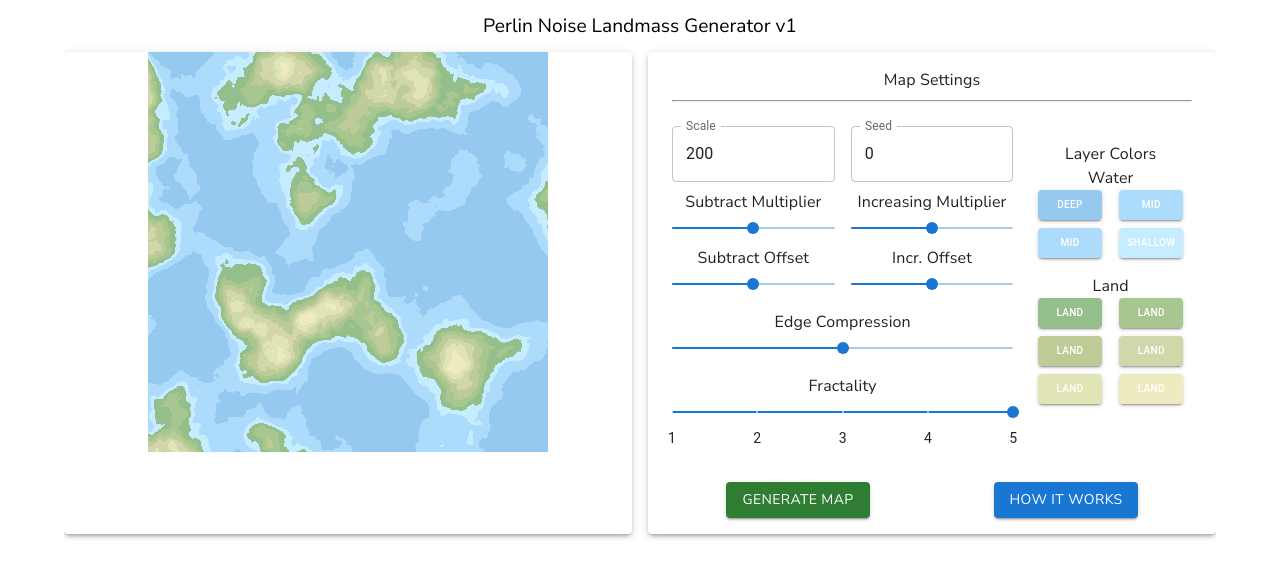
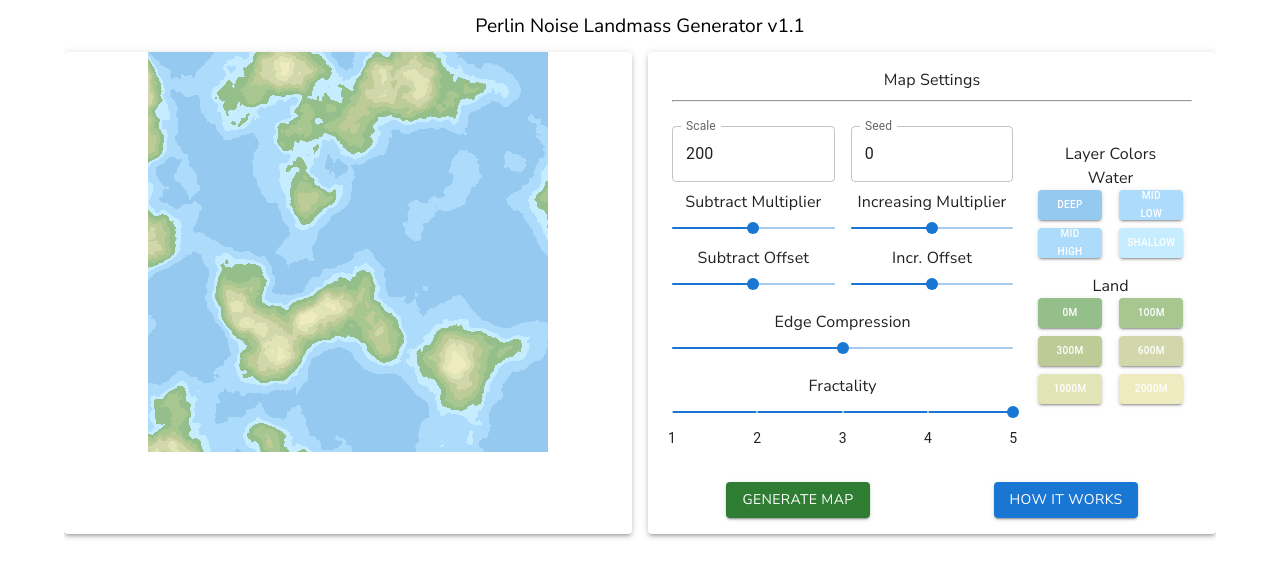
Before and after one commit to daniel-macias/landmass, a React (Create React App) app: page / in a window 1280 px wide. Shown: the top 578 px of the page. Built offline with nearby package versions, Linux system fonts and the light colour scheme.

Commit message:
small visual details, updated meta tags and readme

```diff
--- a/package.json
+++ b/package.json
@@ -1,6 +1,6 @@
 {
   "name": "landmass",
-  "version": "0.1.0",
+  "version": "0.1.1",
   "private": true,
   "dependencies": {
     "@emotion/react": "^11.11.1",
--- a/public/index.html
+++ b/public/index.html
@@ -7,8 +7,12 @@
     <meta name="theme-color" content="#000000" />
     <meta
       name="description"
-      content="Web site created using create-react-app"
+      content="Perlin Noise Landmass Generator: Create unique topographical maps using Perlin noise with customizable settings."
     />
+    <meta name="keywords" content="Perlin noise, landmass generator, topographical maps, map generator, React app" />
+    <meta name="author" content="Daniel Macías" />
+    <meta property="og:title" content="Perlin Noise Landmass Generator" />
+    <meta property="og:description" content="Create unique topographical maps using Perlin noise with customizable settings." />
     <link rel="apple-touch-icon" href="%PUBLIC_URL%/logo192.png" />
     <link
       href="https://fonts.googleapis.com/css?family=Nunito+Sans:300,400,700&display=swap"
--- a/src/App.tsx
+++ b/src/App.tsx
@@ -78,7 +78,7 @@ function App() {
             overflowY: 'auto', // Enable vertical scrolling when needed
           }}
         >
-          <h1 className="montserrat-title">Perlin Noise Landmass Generator v1</h1>
+          <h1 className="montserrat-title">Perlin Noise Landmass Generator v1.1</h1>
 
           <Grid container spacing={2}>
             <Grid item xs={12} sm={6}>
--- a/src/components/Settings.tsx
+++ b/src/components/Settings.tsx
@@ -107,16 +107,16 @@ const Settings = ({ onSubmit }: SettingsProps) => {
   const id = open ? 'color-picker-popover' : undefined;
 
   const colorLabels = [
-    'Deep Ocean',
-    'Mid Low Ocean',
-    'Mid High Ocean',
-    'Shallow Ocean',
-    'Land 0',
-    'Land 1',
-    'Land 2',
-    'Land 3',
-    'Land 4',
-    'Land 5'
+    'Deep',
+    'Mid Low',
+    'Mid High',
+    'Shallow',
+    '0m',
+    '100m',
+    '300m',
+    '600m',
+    '1000m',
+    '2000m'
   ];
 
   return (
@@ -237,7 +237,7 @@ const Settings = ({ onSubmit }: SettingsProps) => {
                     }}
                     onClick={(event) => handleClick(event, index)}
                   >
-                    {colorLabels[index].split(' ')[0]}
+                    {colorLabels[index]}
                   </Button>
                 </Grid>
               ))}
@@ -258,7 +258,7 @@ const Settings = ({ onSubmit }: SettingsProps) => {
                     }}
                     onClick={(event) => handleClick(event, index + 4)}
                   >
-                    {colorLabels[index + 4].split(' ')[0]}
+                    {colorLabels[index + 4]}
                   </Button>
                 </Grid>
               ))}
@@ -306,9 +306,14 @@ const Settings = ({ onSubmit }: SettingsProps) => {
             </Grid>
           </Grid>
           <p>This is an oversimplified explanation of how this works, but here is a short explanation of the variables the user can change:</p>
-          <p><strong>Multiplier:</strong> Adjusts the granularity and complexity of landmasses along different axes.</p>
-          <p><strong>Offset:</strong> Influences the properties of maximum and minimum altitude, allowing for tailored elevation characteristics.</p>
-          <p><strong>Edge Compression:</strong> Alters the proportion of land surfaces to water, impacting the extent of landmasses.</p>
+          <p><strong>Scale:</strong> This determines the level of zoom of the noise. A larger scale means the noise patterns are spread out more, resulting in larger and fewer landmasses.</p>
+          <p><strong>Seed:</strong> The seed is a starting point for the noise generation. Changing the seed will generate a completely different map.</p>
+          <p><strong>Subtract Multiplier:</strong> This adjusts the intensity of the noise reduction applied to the map, affecting how much the noise value is decreased.</p>
+          <p><strong>Subtract Offset:</strong> This provides a fixed reduction to the noise value, further fine-tuning the reduction process.</p>
+          <p><strong>Increasing Multiplier:</strong> This adjusts the intensity of the noise addition applied to the map, affecting how much the noise value is increased.</p>
+          <p><strong>Incr. Offset:</strong> This provides a fixed increase to the noise value, further fine-tuning the addition process.</p>
+          <p><strong>Edge Compression:</strong> This parameter adjusts how the noise values are compressed towards the edges of the map, impacting the appearance of the coastline.</p>
+          <p><strong>Fractality:</strong> This determines how many layers of noise are combined to create more detailed and fractal patterns. Higher fractality means more detail and complexity in the landmasses.</p>
         </DialogContent>
         <DialogActions>
           <Button
```
Also changed, not shown: 1 other file (tests, documents, lock files or other folders).
